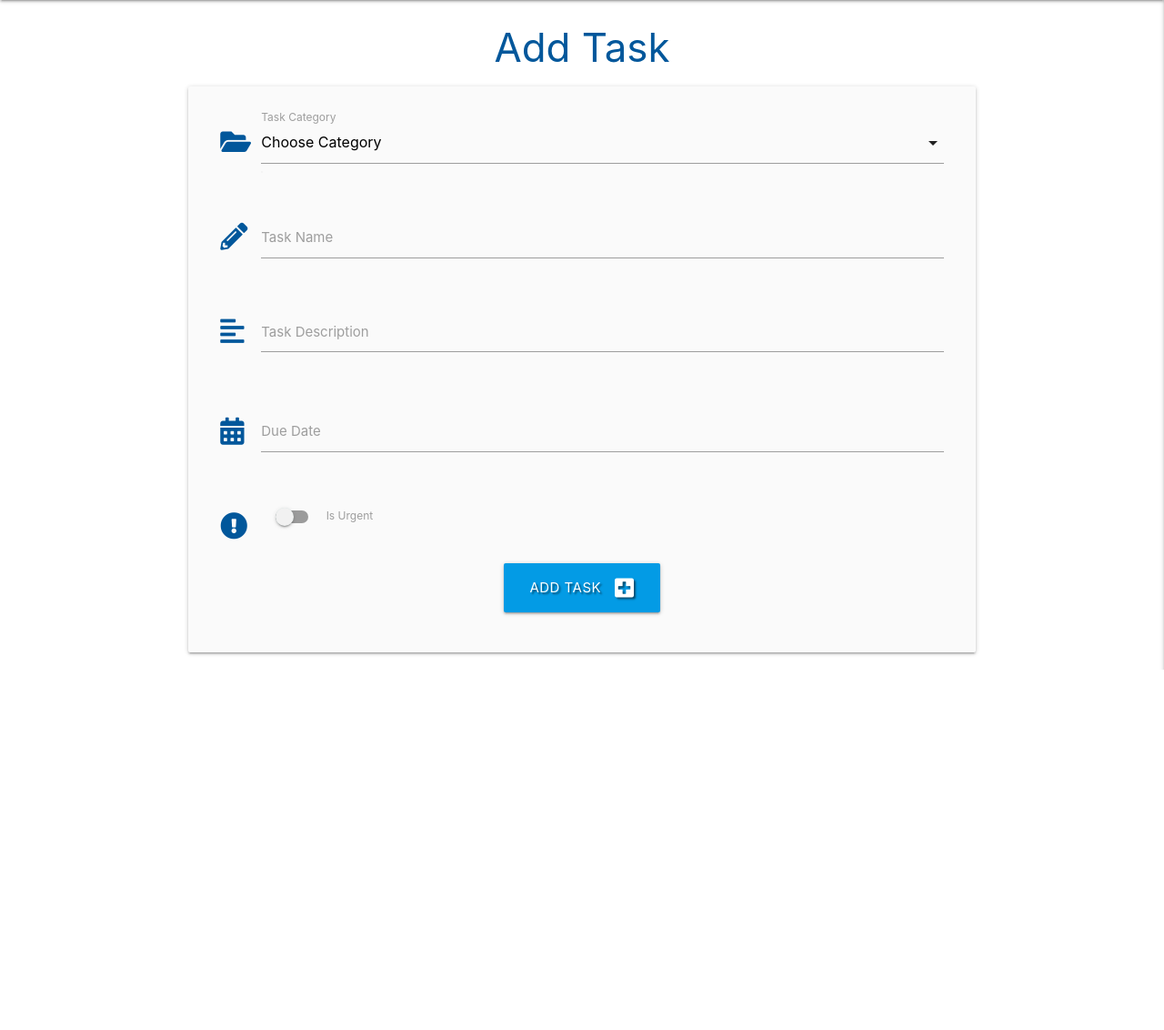
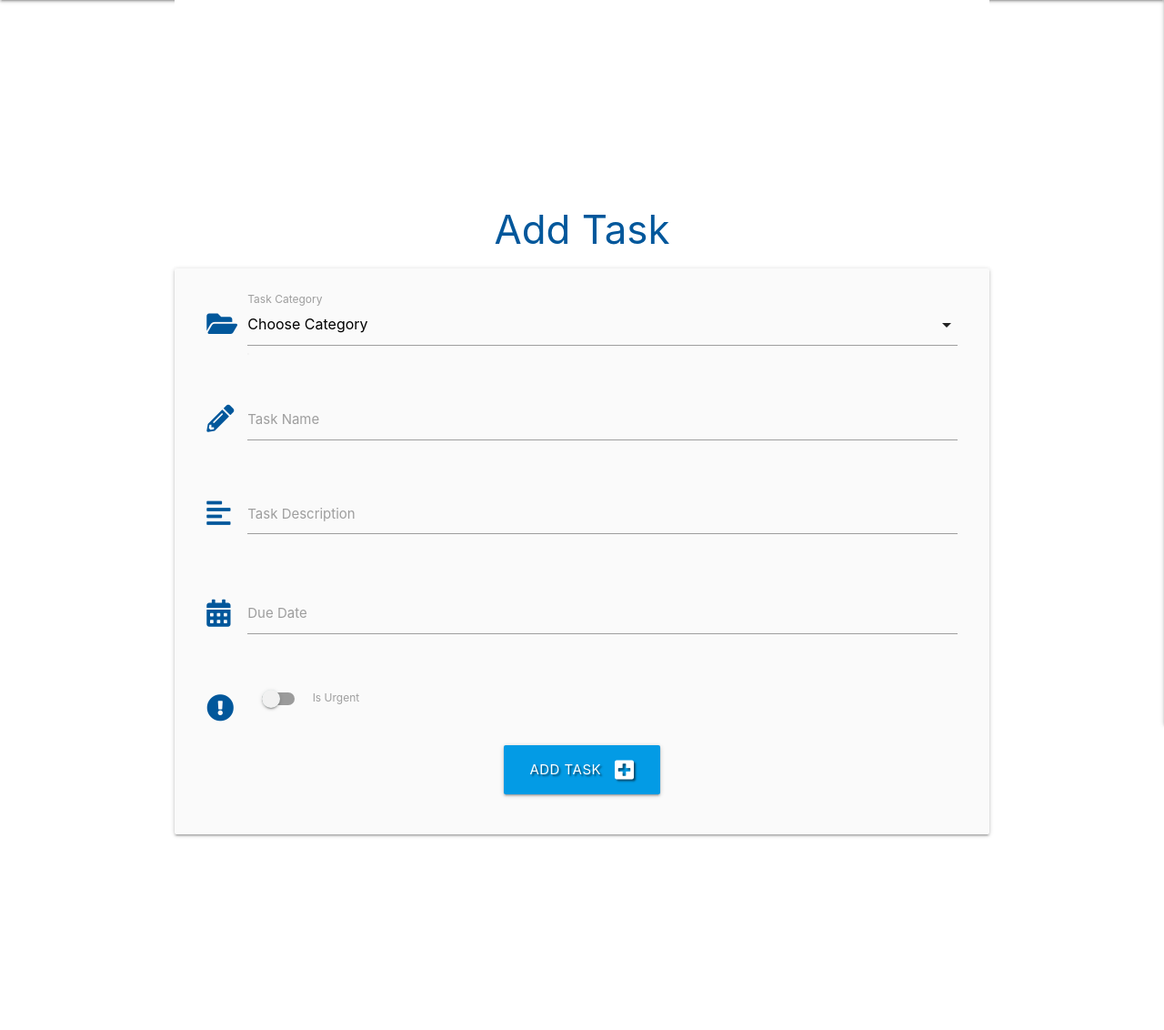
Before and after one commit to AngelArgirov/My-third-project-msp3, a Flask app: page /add_task in a window 1280 px wide. Shown: the part 64-1196 px from the top of the page at 91% size. Before the commit the page ends 800 px from the top, so only its background shows below. Run offline with Flask 2, Linux system fonts and the light colour scheme; data that the repository does not hold is empty; some libraries are stand-ins or nearby versions.

Commit message:
Update style.css

```diff
--- a/static/css/style.css
+++ b/static/css/style.css
@@ -1,3 +1,7 @@
+.container {
+    background: white;
+    padding: 200px 0;
+}
 
 .text-shadow {
     text-shadow: 2px 2px 2px rgba(0, 0, 0, 0.5);
```
